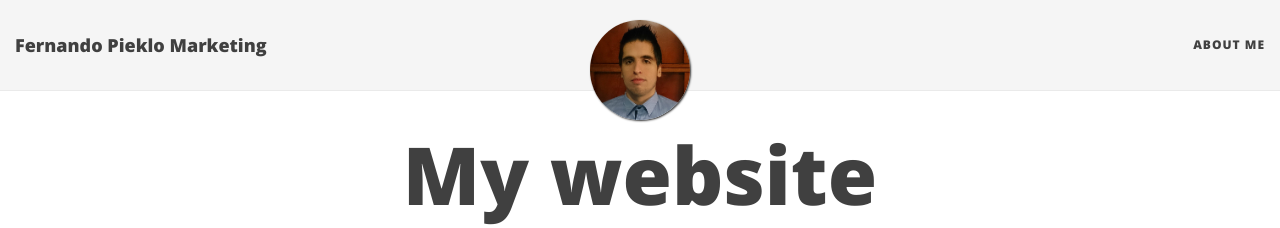
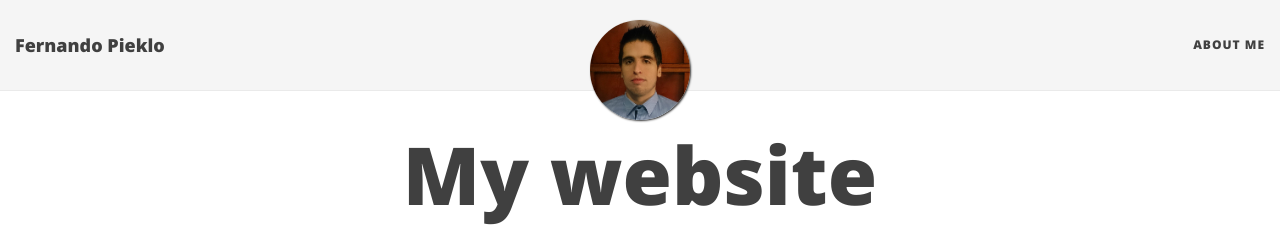
Before and after one commit to ferpieklo/railsfer, a Jekyll site: the page built from index.html, in a window 1280 px wide. Shown: the top 228 px of the page. Built offline with Jekyll 4.4.1, drawn with Linux system fonts in a browser that asks for light colours; nearby versions of some CDN libraries; the list of posts is cut into pages by our own code.

Commit message:
Update _config.yml

```diff
--- a/_config.yml
+++ b/_config.yml
@@ -14,7 +14,7 @@ baseurl: ""
 # Of course don't forget to change the username and projectname to YOUR username and project
 
 # Name of website
-title: Fernando Pieklo Marketing
+title: Fernando Pieklo
 
 # Short description of your site
 description: I write about marketing, start ups and web development.
```
